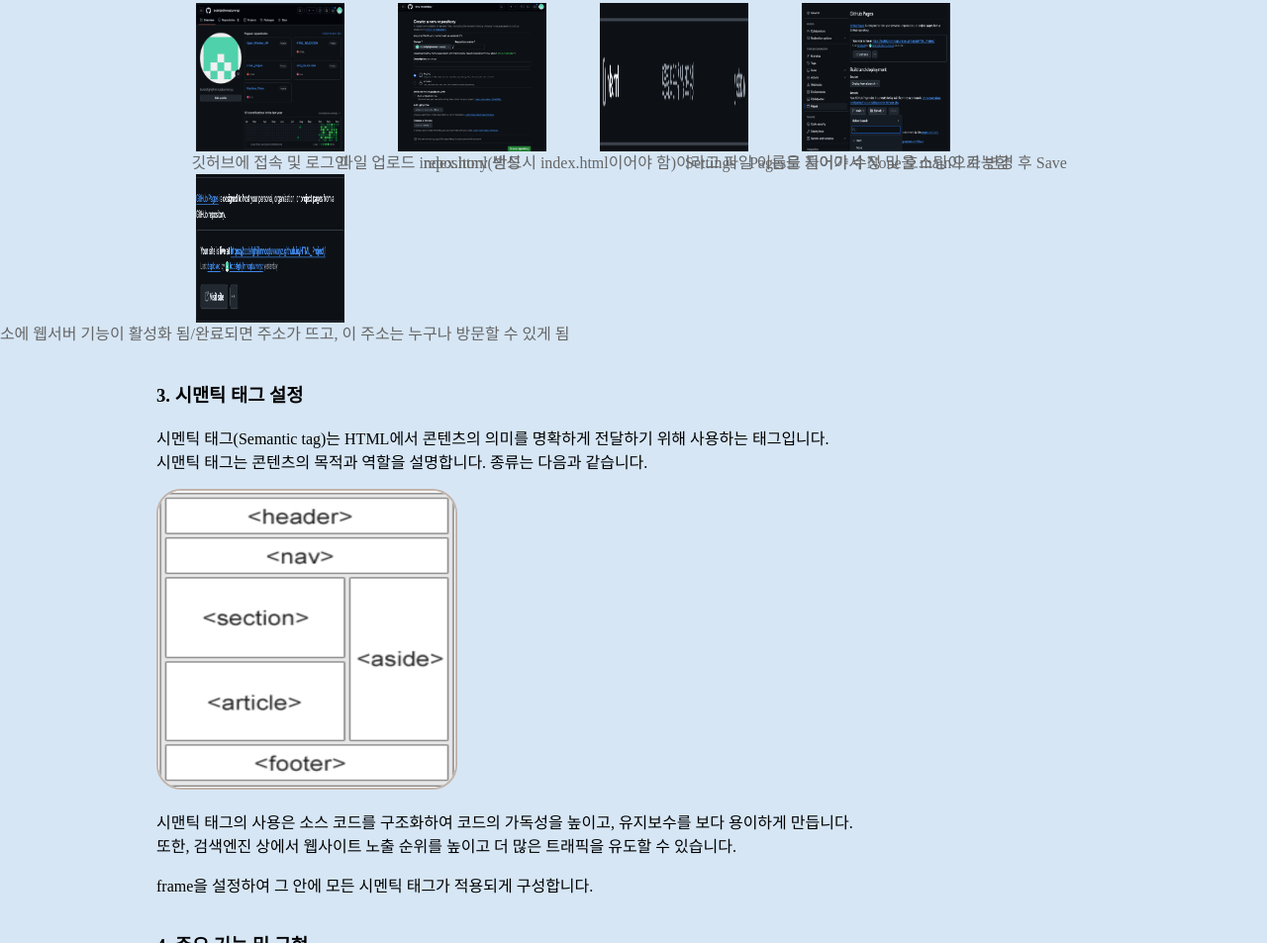
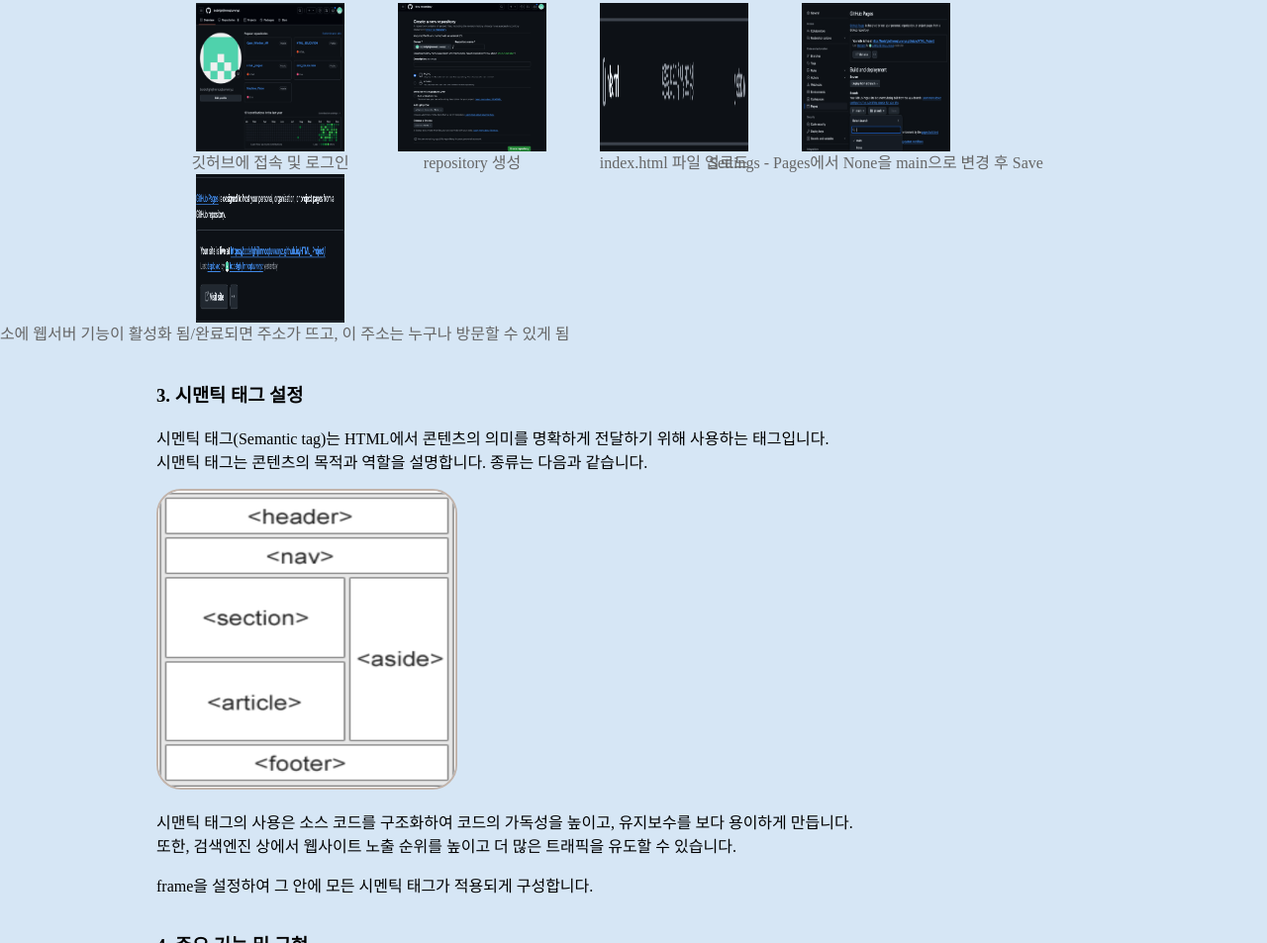
Before and after one commit to parkss1324/FrontEnd_Project, a plain HTML site: page frontEnd.html in a window 1280 px wide. Shown: the part 1442-2395 px from the top of the page at 99% size. Drawn offline with Linux system fonts and the light colour scheme.

Commit message:
프론트엔드 문구 추가

```diff
--- a/frontEnd.html
+++ b/frontEnd.html
@@ -103,13 +103,13 @@
                         <li>
                             <a href="#">
                                 <img src="frontend_03.png">
-                                <span>파일 업로드 index.html(반드시 index.html이어야 함)이라고 파일 이름을 지어야 수정 및 호스팅이 가능함</span>
+                                <span>index.html 파일 업로드</span>
                             </a>
                         </li>
                         <li>
                             <a href="#">
                                 <img src="frontend_04.png">
-                                <span>Settings - Pages로 들어가서 None을 main으로 변경 후 Save</span>
+                                <span>Settings - Pages에서 None을 main으로 변경 후 Save</span>
                             </a>
                         </li>
                         <li>
```
